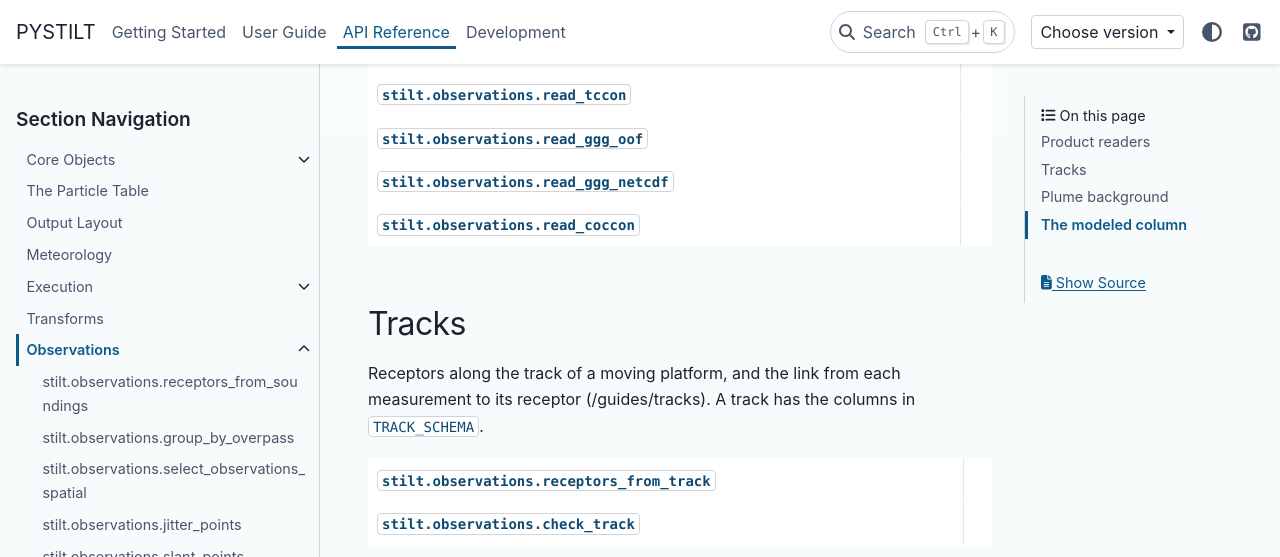
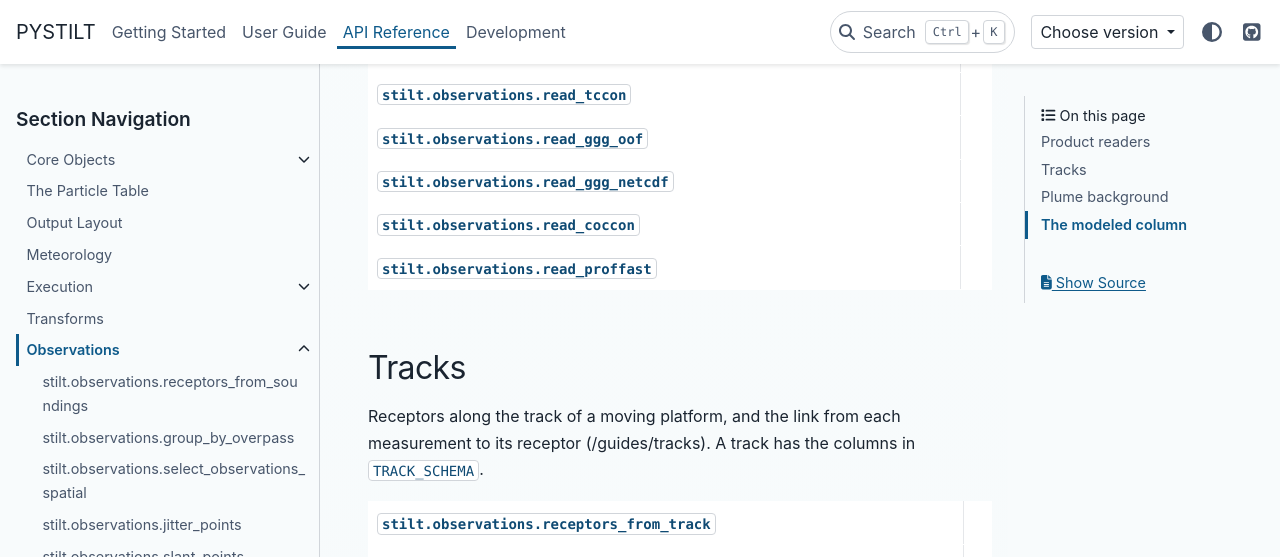
Before and after one commit to fbirds5230/runtraj, a Sphinx documentation site: the page built from docs/reference/observations.rst, in a window 1280 px wide and 900 px high, scrolled down 1065 px, cut to the strip 0-557 px from the top of the window. Built offline with Sphinx 7.4.7 and the PyData theme 0.15.4, drawn with Linux system fonts in a browser that asks for light colours; pages that are not in the unit, such as notebooks, are missing from menus; some of the changed text lies outside the part shown.

Commit message:
feat(observations): read a PROFFASTpylot run's results with read_proffast
read_proffast reads a run's comb_invparms CSV and, for each day, the
column sensitivity table and the prior pressure, temperature and mole
fractions PROFFAST writes next to it. Each spectrum's kernel is the table
interpolated to its solar zenith angle, as PROFFASTpylot's GEOMS writer
does; good is COCCON's screen. Unlike read_coccon's GEOMS files, the table
keeps every spectrum, the values before calibration, and COCCON's
alternative CO2 and CH4 retrievals.

```diff
--- a/docs/reference/observations.rst
+++ b/docs/reference/observations.rst
@@ -41,6 +41,7 @@ Each reader returns a table of soundings with the columns in
    stilt.observations.read_ggg_oof
    stilt.observations.read_ggg_netcdf
    stilt.observations.read_coccon
+   stilt.observations.read_proffast
 
 Tracks
 ------
```
